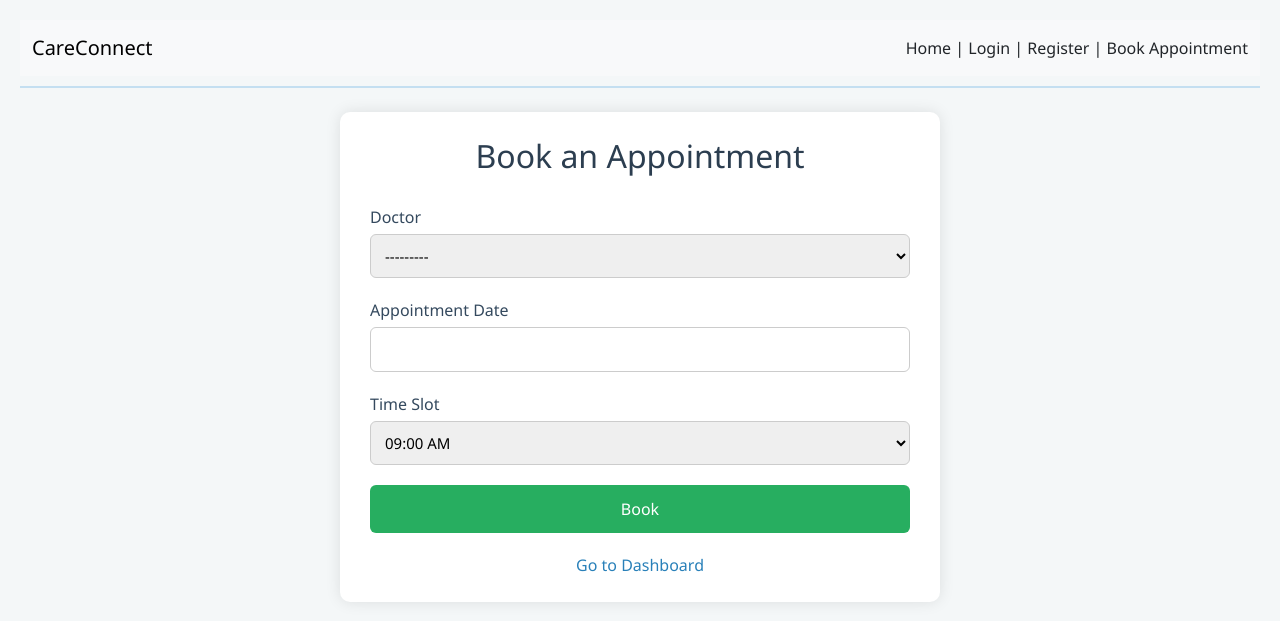
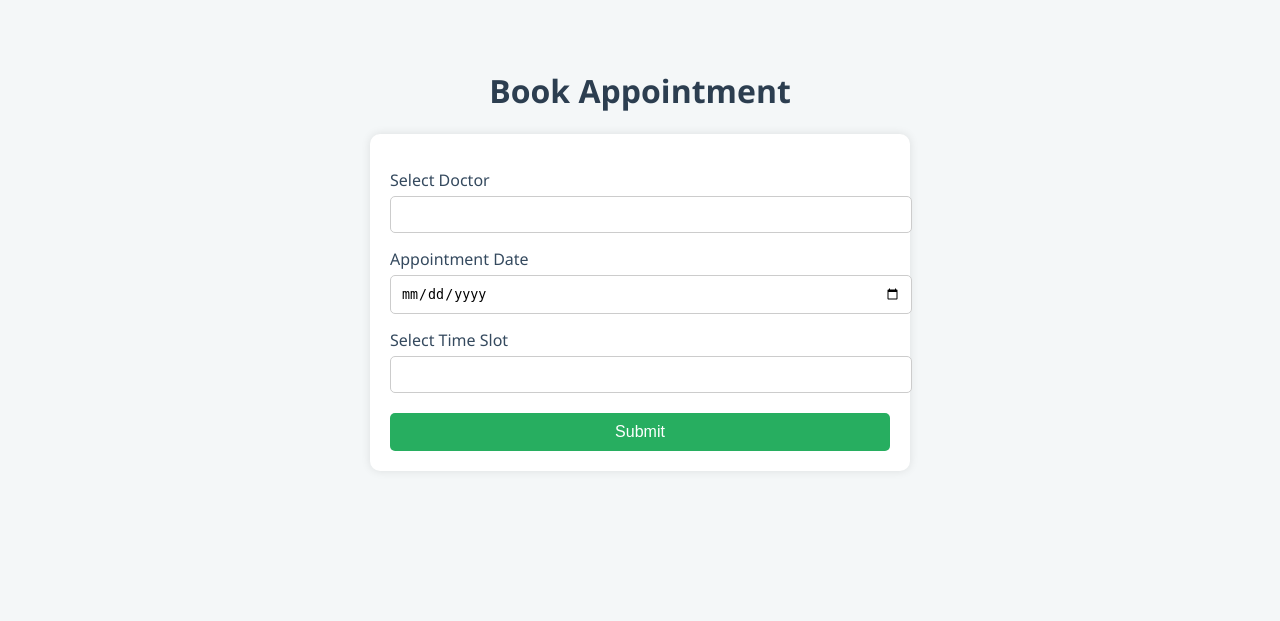
Before and after one commit to Yash-git2/echanneling, a Django app: template templates/appointment_booking.html in a window 1280 px wide. Shown: the top 621 px of the page. Run offline with Django 5.2, Linux system fonts and the light colour scheme; the template is opened without the code that fills it: values that come from a table or form of the project are taken from there, others are empty; tables that the repository leaves empty hold one stand-in row (values such as "Sample post"); form fields are guessed from the names that the template uses; parts of the project's set-up code (start-up, migrations or seed data) failed here and were passed over.

Commit message:
appointmnets

```diff
--- a/core/forms.py
+++ b/core/forms.py
@@ -34,3 +34,6 @@ class AppointmentForm(forms.ModelForm):
     class Meta:
         model = Appointment
         fields = ['doctor', 'date', 'time_slot']
+         widgets = {
+            'date': forms.DateInput(attrs={'type': 'date'}),
+        }
--- a/templates/appointment_booking.html
+++ b/templates/appointment_booking.html
@@ -1,127 +1,52 @@
-{% extends 'base.html' %}
-
-{% block content %}
 <!DOCTYPE html>
 <html lang="en">
 <head>
     <meta charset="UTF-8">
     <title>Book Appointment</title>
     <style>
-        body {
-            font-family: 'Segoe UI', sans-serif;
-            background-color: #f4f7f8;
-            margin: 0;
-            padding: 20px;
-        }
-
-        h2 {
-            color: #2c3e50;
-            text-align: center;
-            margin-bottom: 30px;
-        }
-
-        .appointment-form {
-            background-color: #fff;
-            max-width: 600px;
-            margin: auto;
-            padding: 25px 30px;
-            border-radius: 10px;
-            box-shadow: 0 0 15px rgba(0,0,0,0.1);
-        }
-
-        .form-group {
-            margin-bottom: 20px;
-        }
-
-        label {
-            display: block;
-            color: #34495e;
-            margin-bottom: 5px;
-            font-weight: 500;
-        }
-
-        input, select {
-            width: 100%;
-            padding: 10px;
-            border: 1px solid #ccc;
-            border-radius: 6px;
-            font-size: 15px;
-        }
-
-        .btn {
-            background-color: #27ae60;
-            color: white;
-            border: none;
-            padding: 12px;
-            font-size: 16px;
-            width: 100%;
-            border-radius: 6px;
-            cursor: pointer;
-        }
-
-        .btn:hover {
-            background-color: #219150;
-        }
-
-        .alert {
-            background-color: #f8d7da;
-            padding: 15px;
-            border-radius: 6px;
-            color: #721c24;
-            margin-bottom: 20px;
-        }
-
-        .dashboard-link {
-            display: block;
-            text-align: center;
-            margin-top: 20px;
-            text-decoration: none;
-            color: #2980b9;
-        }
+        body { font-family: 'Segoe UI', sans-serif; background: #f4f7f8; padding: 40px; }
+        h1 { color: #2c3e50; text-align: center; }
+        form { background: white; max-width: 500px; margin: auto; padding: 20px; border-radius: 10px; box-shadow: 0 0 10px rgba(0,0,0,0.1); }
+        label { display: block; margin-top: 15px; color: #34495e; }
+        input, select, textarea { width: 100%; padding: 10px; margin-top: 5px; border-radius: 5px; border: 1px solid #ccc; }
+        button { margin-top: 20px; background: #27ae60; color: white; padding: 10px; border: none; border-radius: 5px; width: 100%; font-size: 16px; }
+        button:hover { background: #219150; cursor: pointer; }
+        .errorlist { color: red; list-style: none; padding: 0; margin-top: 5px; }
     </style>
 </head>
 <body>
-
-<div class="appointment-form">
-    <h2>Book an Appointment</h2>
-
-    <form method="POST">
+    <h1>Book Appointment</h1>
+    <form method="post">
         {% csrf_token %}
 
-        {% if form.errors %}
-            <div class="alert">
-                <strong>There were errors with your form submission:</strong>
-                <ul>
-                    {% for field in form %}
-                        {% for error in field.errors %}
-                            <li>{{ error }}</li>
-                        {% endfor %}
+        {% if form.non_field_errors %}
+            <ul class="errorlist">
+                {% for error in form.non_field_errors %}
+                    <li>{{ error }}</li>
+                {% endfor %}
+            </ul>
+        {% endif %}
+
+        <label for="id_doctor">Select Doctor</label>
+        {{ form.doctor }}
+
+        <label for="id_date">Appointment Date</label>
+        {{ form.date }}
+
+        <label for="id_time_slot">Select Time Slot</label>
+        {{ form.time_slot }}
+
+        {% for field in form %}
+            {% if field.errors %}
+                <ul class="errorlist">
+                    {% for error in field.errors %}
+                        <li>{{ error }}</li>
                     {% endfor %}
                 </ul>
-            </div>
-        {% endif %}
+            {% endif %}
+        {% endfor %}
 
-        <div class="form-group">
-            <label for="{{ form.doctor.id_for_label }}">Doctor</label>
-            {{ form.doctor }}
-        </div>
-
-        <div class="form-group">
-            <label for="{{ form.date.id_for_label }}">Appointment Date</label>
-            {{ form.date }}
-        </div>
-
-        <div class="form-group">
-            <label for="{{ form.time_slot.id_for_label }}">Time Slot</label>
-            {{ form.time_slot }}
-        </div>
-
-        <button type="submit" class="btn">Book</button>
+        <button type="submit">Submit</button>
     </form>
-
-    <a class="dashboard-link" href="{% url 'dashboard' %}">Go to Dashboard</a>
-</div>
-
 </body>
 </html>
-{% endblock %}
```
